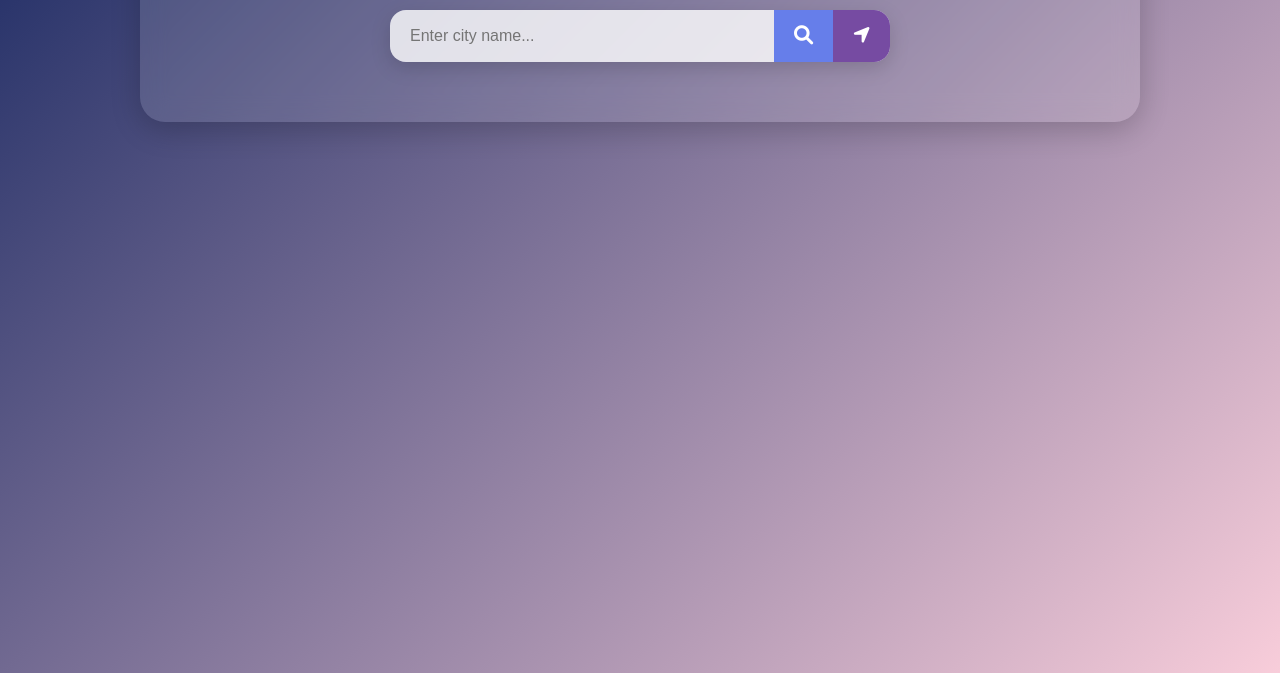
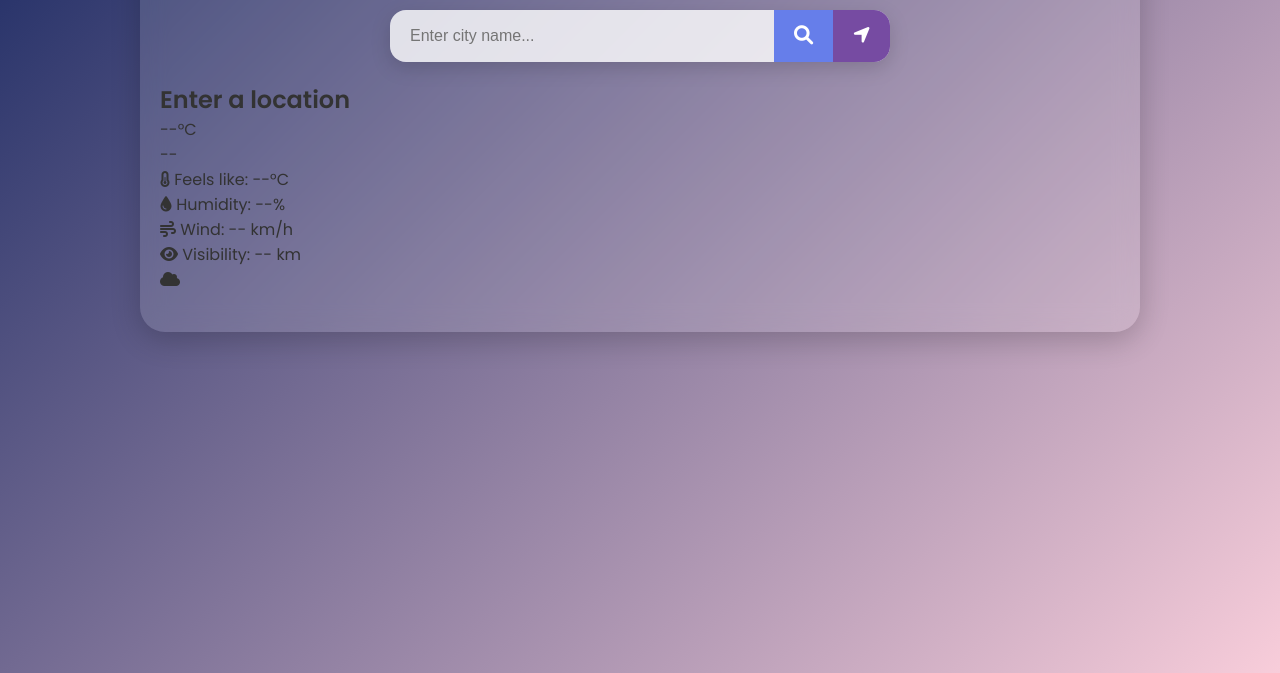
Before and after one commit to KushAgrawal1404/JavaScript-Project, a website: page index.html in a window 1280 px wide. Shown: the part 127-800 px from the top of the page. Drawn offline with Linux system fonts and the light colour scheme.

Commit message:
added weather params

```diff
--- a/index.html
+++ b/index.html
@@ -27,6 +27,37 @@
         </div>
     </div>
 
+    <div class="weather-container">
+      <div class="current-weather" id="currentWeather">
+        <div class="weather-info">
+          <h2 id="cityName">Enter a location</h2>
+          <div class="temperature"><span id="temperature">--</span>°C</div>
+          <div class="weather-description" id="weatherDescription">--</div>
+          <div class="weather-details">
+            <div class="detail">
+              <i class="fas fa-thermometer-half"></i>
+              <span>Feels like: <span id="feelsLike">--</span>°C</span>
+            </div>
+            <div class="detail">
+              <i class="fas fa-tint"></i>
+              <span>Humidity: <span id="humidity">--</span>%</span>
+            </div>
+            <div class="detail">
+              <i class="fas fa-wind"></i>
+              <span>Wind: <span id="windSpeed">--</span> km/h</span>
+            </div>
+            <div class="detail">
+              <i class="fas fa-eye"></i>
+              <span>Visibility: <span id="visibility">--</span> km</span>
+            </div>
+          </div>
+        </div>
+        <div class="weather-icon">
+          <i id="weatherIcon" class="fas fa-cloud"></i>
+        </div>
+      </div>
+
+
   <script src="script.js"></script>
 </body>
 </html>
```
